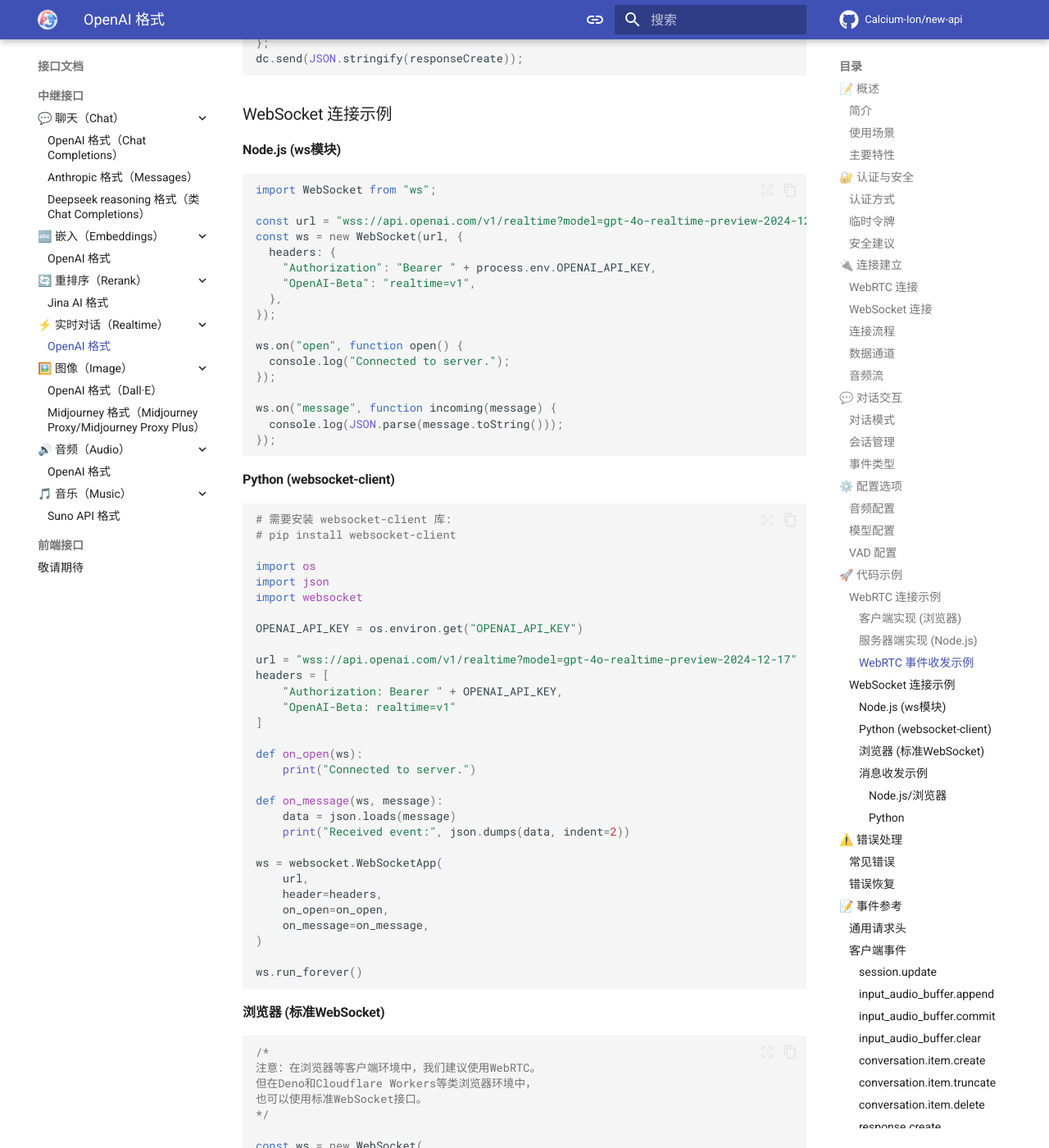
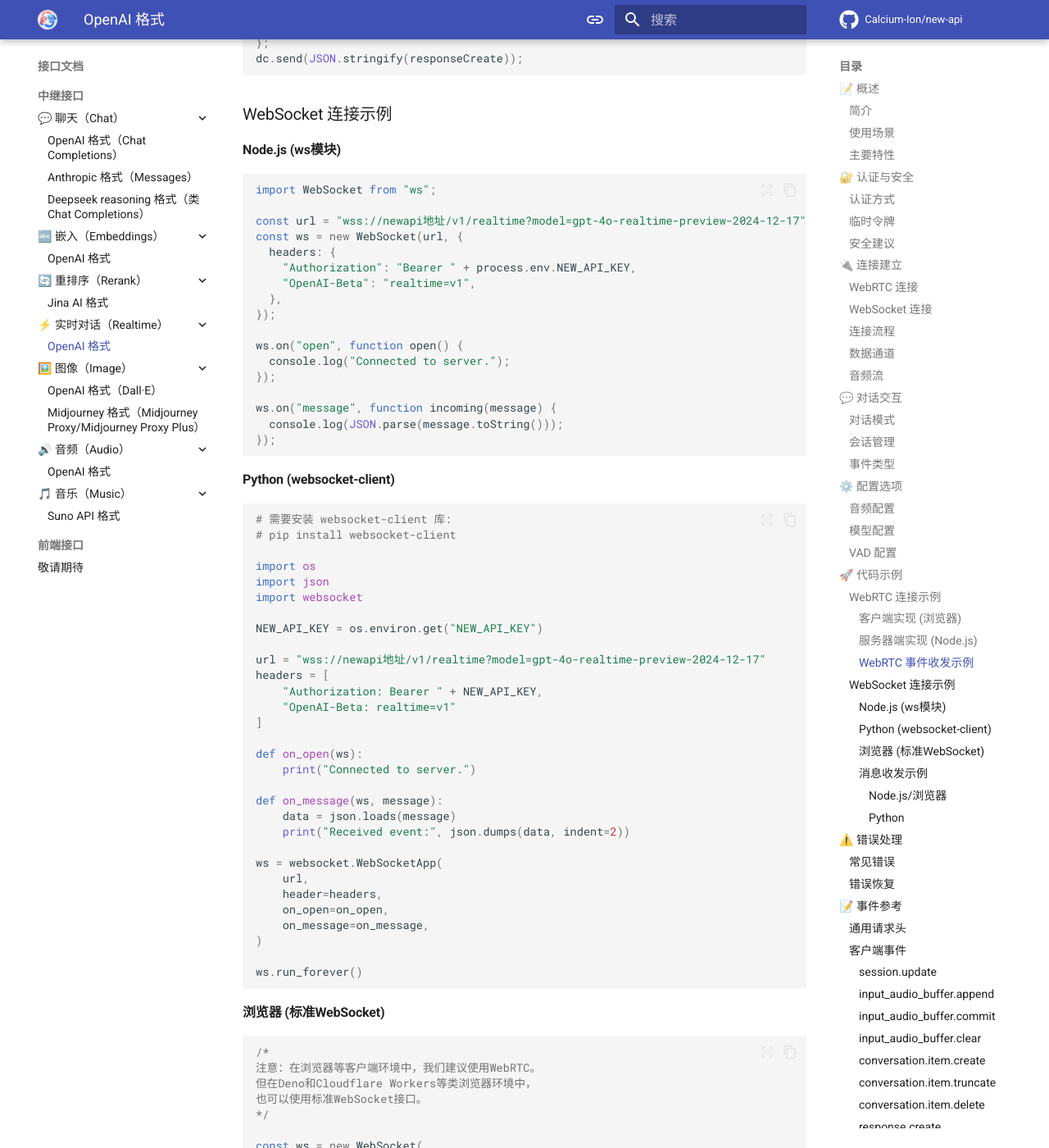
Before and after one commit to zeta-techs/new-api-docs, an MkDocs documentation site: the page built from docs/openai-realtime.md, in a window 1280 px wide and 1400 px high, scrolled down 7412 px. Shown: the whole window at 82% size. Built offline with MkDocs 1.6.1 and Material for MkDocs 9.7.7, drawn with Linux system fonts in a browser that asks for light colours; comment, search, counter and statistics services are not loaded; some of the changed text lies outside the part shown.

Commit message:
chore: modify openai-realtime.md

````diff
--- a/docs/openai-realtime.md
+++ b/docs/openai-realtime.md
@@ -230,7 +230,7 @@
   const r = await fetch("https://newapi地址/v1/realtime/sessions", {
     method: "POST",
     headers: {
-      "Authorization": `Bearer ${process.env.OPENAI_API_KEY}`,
+      "Authorization": `Bearer ${process.env.NEW_API_KEY}`,
       "Content-Type": "application/json",
     },
     body: JSON.stringify({
@@ -277,10 +277,10 @@
 ```javascript
 import WebSocket from "ws";
 
-const url = "wss://api.openai.com/v1/realtime?model=gpt-4o-realtime-preview-2024-12-17";
+const url = "wss://newapi地址/v1/realtime?model=gpt-4o-realtime-preview-2024-12-17";
 const ws = new WebSocket(url, {
   headers: {
-    "Authorization": "Bearer " + process.env.OPENAI_API_KEY,
+    "Authorization": "Bearer " + process.env.NEW_API_KEY,
     "OpenAI-Beta": "realtime=v1",
   },
 });
@@ -303,11 +303,11 @@
 import json
 import websocket
 
-OPENAI_API_KEY = os.environ.get("OPENAI_API_KEY")
+NEW_API_KEY = os.environ.get("NEW_API_KEY")
 
-url = "wss://api.openai.com/v1/realtime?model=gpt-4o-realtime-preview-2024-12-17"
+url = "wss://newapi地址/v1/realtime?model=gpt-4o-realtime-preview-2024-12-17"
 headers = [
-    "Authorization: Bearer " + OPENAI_API_KEY,
+    "Authorization: Bearer " + NEW_API_KEY,
     "OpenAI-Beta: realtime=v1"
 ]
 
@@ -337,11 +337,11 @@
 */
 
 const ws = new WebSocket(
-  "wss://api.openai.com/v1/realtime?model=gpt-4o-realtime-preview-2024-12-17",
+  "wss://newapi地址/v1/realtime?model=gpt-4o-realtime-preview-2024-12-17",
   [
     "realtime",
     // 认证
-    "openai-insecure-api-key." + OPENAI_API_KEY,
+    "openai-insecure-api-key." + NEW_API_KEY,
     // 可选
     "openai-organization." + OPENAI_ORG_ID,
     "openai-project." + OPENAI_PROJECT_ID,
````
